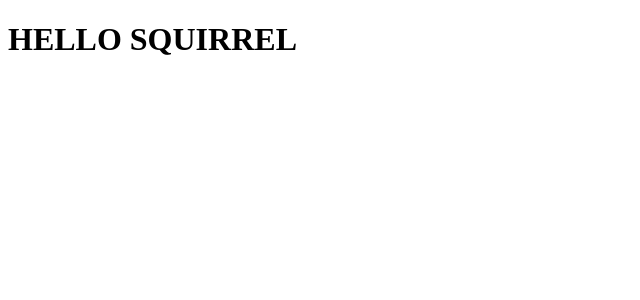
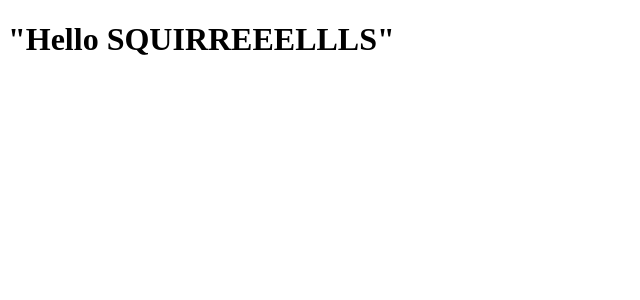
Before and after one commit to Sherman-Chen/vigilant-funicular, a React app: page / in a window 1280 px wide. Shown: the top 300 px of the page, without its empty margins (0-640 px from the left). Built offline with nearby package versions, Linux system fonts and the light colour scheme; the HTML template or start-up script is replaced by a standard one.

Commit message:
set up webpack build, anchor react to index.html, add npm scripts

```diff
--- a/package.json
+++ b/package.json
@@ -4,7 +4,9 @@
   "description": "",
   "main": "index.js",
   "scripts": {
-    "test": "echo \"Error: no test specified\" && exit 1"
+    "test": "echo \"Error: no test specified\" && exit 1",
+    "build": "webpack",
+    "start": "nodemon src/server/server.js"
   },
   "keywords": [],
   "author": "",
--- a/src/client/components/App.jsx
+++ b/src/client/components/App.jsx
@@ -1,10 +1,12 @@
 import React from 'react';
 import ReactDOM from 'react-dom';
+
+import Hello from './Hello';
 
 class App extends React.Component {
 	render() {
 		return (
-			<h1>HELLO SQUIRREL</h1>
+			<Hello />
 		)
 	}
 }
--- /dev/null
+++ b/src/client/components/Hello.jsx
@@ -0,0 +1,9 @@
+import React from 'react';
+
+export default class Hello extends React.Component {
+	render() {
+		return (
+			<h1>"Hello SQUIRREEELLLS"</h1>
+		)
+	}
+}
--- a/src/client/index.html
+++ b/src/client/index.html
@@ -6,5 +6,6 @@
 </head>
 <body>
 	<div id="app">Loading React...</div>
+	<script src="build.js"></script>
 </body>
 </html>
```
Also changed, not shown: 1 other file (tests, documents, lock files or other folders).
